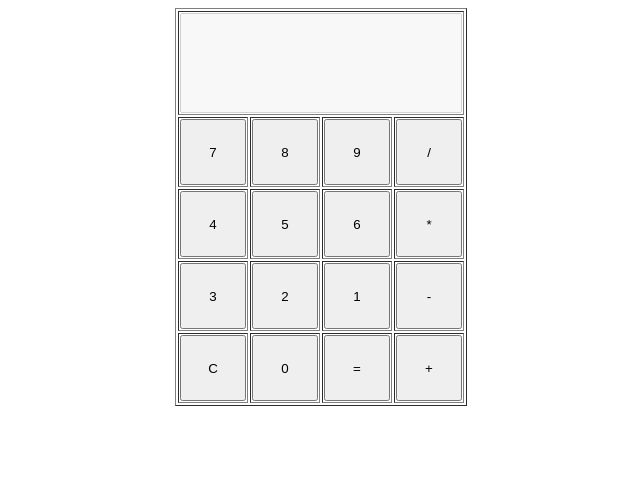
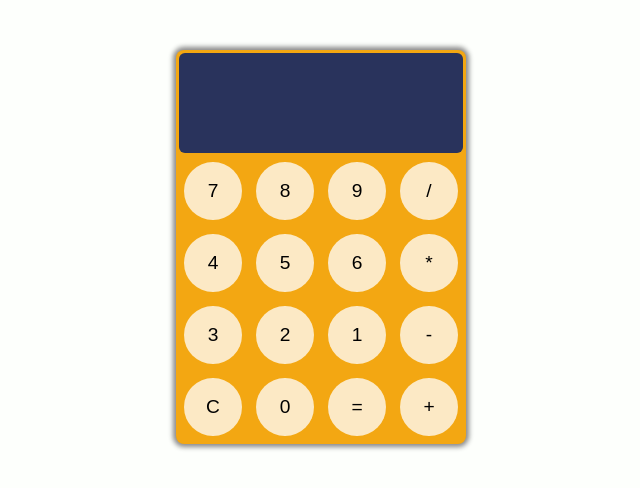
Before and after one commit to Castrolimat/calculadoraJS, a plain HTML site: page index.html in a window 1280 px wide. Shown: the whole page, without its empty margins (319-959 px from the left). Drawn offline with Linux system fonts and the light colour scheme.

Commit message:
Mudanças no desing através do CSS

```diff
--- a/index.html
+++ b/index.html
@@ -11,7 +11,7 @@
 </head>
 
 <body>
-    <table border="1">
+    <table>
         <tr>
             <th colspan="4"><input type="text" id="tela" disabled></th>
         </tr>
--- a/style.css
+++ b/style.css
@@ -1,5 +1,14 @@
+@import url('https://fonts.googleapis.com/css2?family=Amatic+SC:wght@700&display=swap');
+body{
+background-color: #FDFFFC;
+font-family: 'Amatic SC', cursive;
+}
+
 table{
-    margin: 0 auto;
+    margin: 50px auto;
+    background-color: #F3A712;
+    border-radius: 0.5em;
+    box-shadow: 0px 0px 5px 3px #888888;
 }
 
 td{
@@ -13,9 +22,19 @@ th input{
     box-sizing: border-box; /*acaba com o overflow da tela*/
     width: 100%;
     height: 100px;
+    border: none;
+    background-color: #29335C;
+    font-size: 30px;
+    text-align: center;
+    color: #FDFFFC;
+    border-radius: 0.2em;
 }
 
 td input{
-    width: 100%;
-    height: 100%;
+    width: 85%;
+    height: 85%;
+    border-radius: 50%;
+    border: none;
+    font-size: larger;
+    background-color: #FCE9C5;
 }
```
